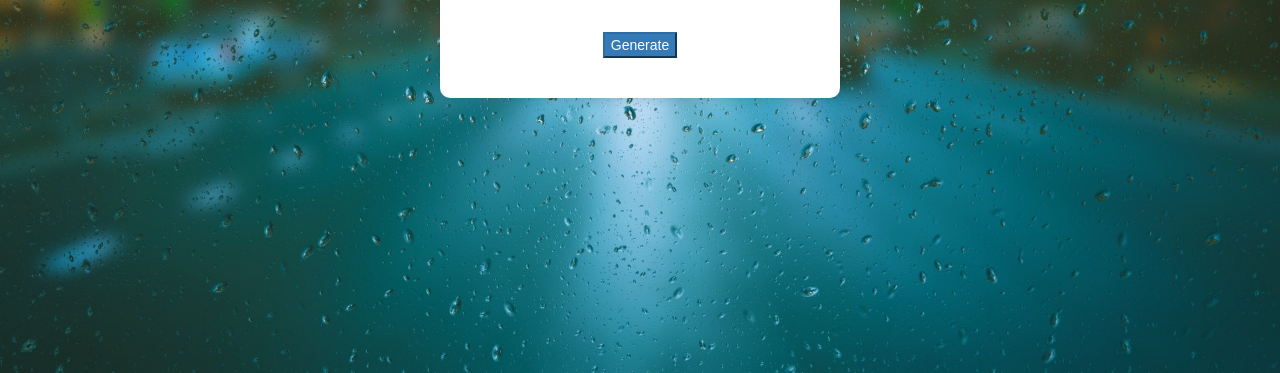
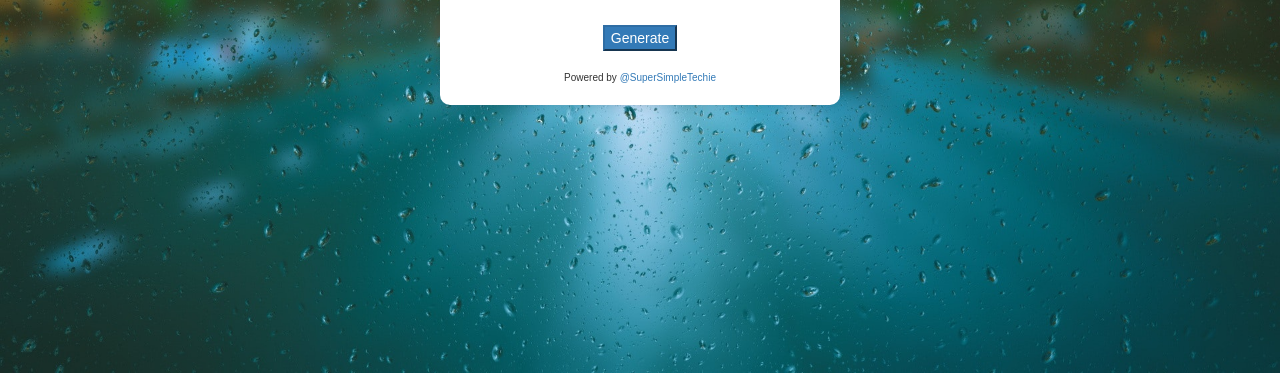
Before and after one commit to siddharth-git/siddharth-git.github.io, a plain HTML site: page index.html in a window 1280 px wide. Shown: the part 427-800 px from the top of the page. Drawn offline with nearby package versions, Linux system fonts and the light colour scheme.

Commit message:
Update index.html

```diff
--- a/index.html
+++ b/index.html
@@ -12,7 +12,8 @@
             margin: 0;
             padding: 0;
             font-family: Arial, sans-serif;
-            background-image: url('./BgEffect.jpg'); /* Replace 'background-image.jpg' with your actual image path */
+            background-image: url('./BgEffect.jpg');
+            /* Replace 'background-image.jpg' with your actual image path */
             background-size: cover;
             background-position: center;
             display: flex;
@@ -36,6 +37,10 @@
             margin-top: 20px;
         }
 
+        #footer {
+            font-size:10px;
+        }
+
     </style>
 </head>
 
@@ -51,13 +56,20 @@
             <button class="btn-primary" id="generateButton" type="submit">Generate</button>
         </form>
         <div id="result"></div>
+        <div id="footer" class="footer-copyright text-center py-3">Powered by
+            <a href="/" onclick="redirectSST()">@SuperSimpleTechie</a>
+          </div>
     </div>
+
 
     <script>
 
         const generateButton = document.getElementById("generateButton");
 
-
+        const redirectSST= () =>{
+            event.preventDefault();
+            alert("Work in progress!!");
+        }
         document.getElementById("tokenForm").addEventListener("submit", function (event) {
             event.preventDefault();
             const inputQ = parseInt(document.getElementById("inputQ").value);
```
